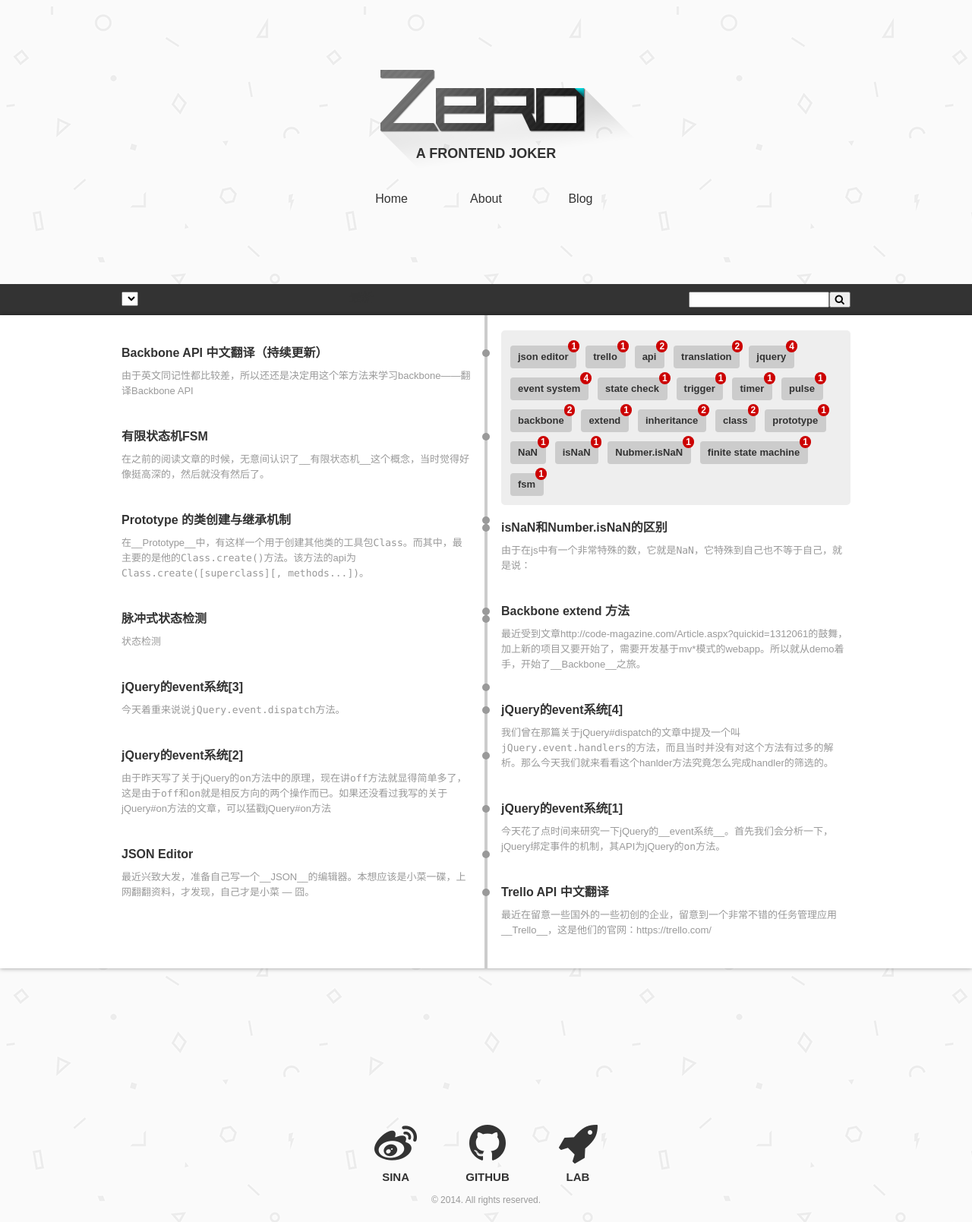
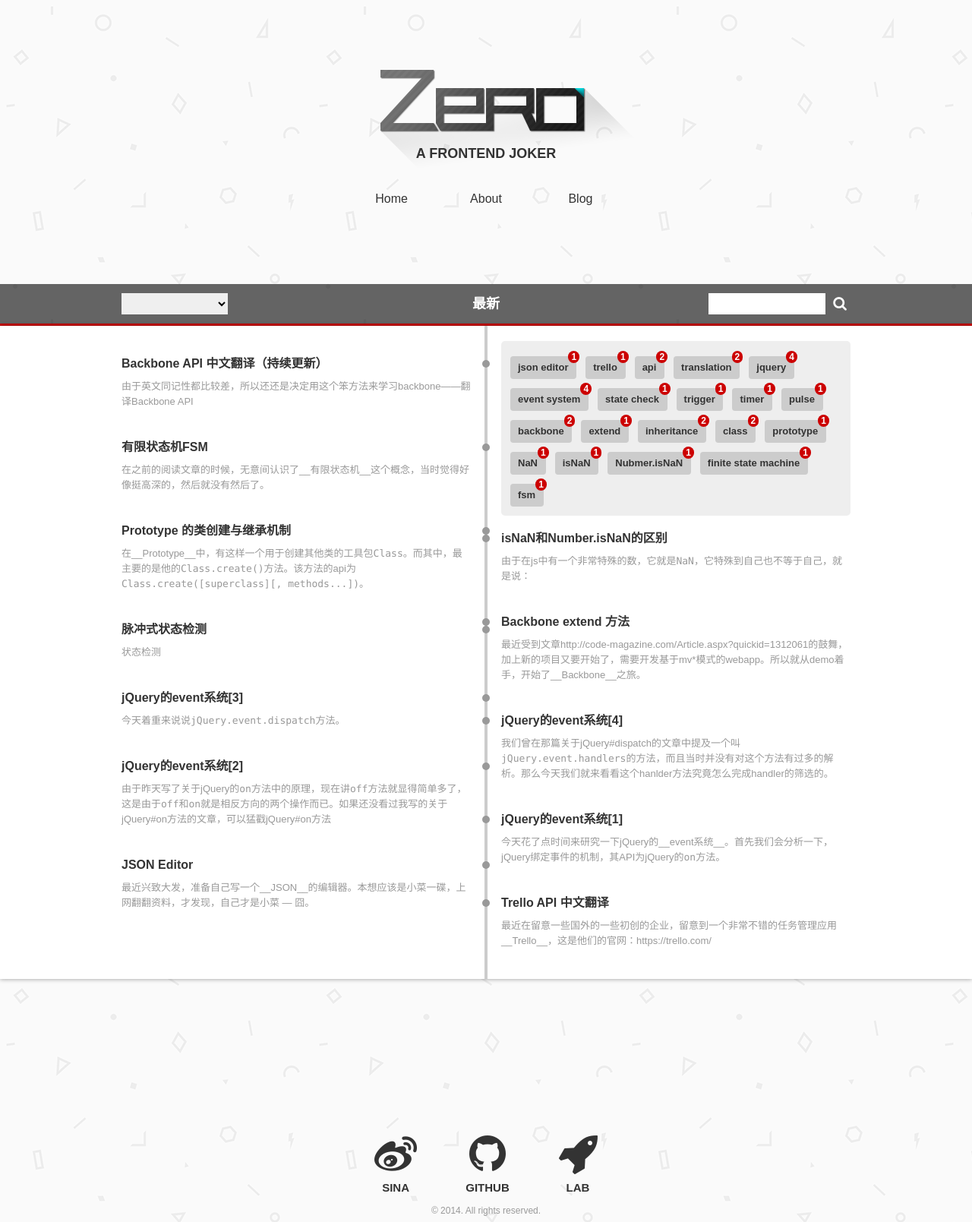
Before and after one commit to lizzz0523/lizzz0523.github.io, a Jekyll site: the page built from blog.html, in a window 1280 px wide. Shown: the whole page at 76% size. Built offline with Jekyll 4.4.1, drawn with Linux system fonts in a browser that asks for light colours; nearby versions of some CDN libraries; Markdown is read by kramdown in place of the engine named in the settings; comment, search, counter and statistics services are not loaded.

Commit message:
update style

```diff
--- a/blog.html
+++ b/blog.html
@@ -8,14 +8,14 @@ scripts: [jquery-1.8.2.min, underscore-min, backbone-min, blog, tag]
     <!-- post toolbar start -->
     <div class="toolbar">
         <div class="tb_inner cfx ac">
-            <div class="tb_left tb_col">
+            <div class="tb_left tb_side">
                 <form>
-                    <div class="cfx"><select id="category-list"></select></div>
+                    <div><select id="category-list"></select></div>
                 </form>
             </div>
-            <div class="tb_right tb-col">
+            <div class="tb_right tb_side">
                 <form>
-                    <div class="cfx"><input type="text"><button><i class="fa fa-search"></i></button></div>
+                    <div><input type="text"><button><i class="fa fa-search"></i></button></div>
                 </form>
             </div>
             <div class="tb_mid">
--- a/css/zero.css
+++ b/css/zero.css
@@ -314,8 +314,54 @@ a, a:hover {
 /* toolbar */
 
 .toolbar {
-    padding: 10px 0;
-    background-color: #333;
+    padding: 12px 0;
+    border-bottom: 3px solid #c00;
+    background-color: rgba(0, 0, 0, 0.6);
+    color: white;
+}
+
+.toolbar button,
+.toolbar input,
+.toolbar select {
+    display: inline-block;
+    +display: inline;
+    +zoom: 1;
+    margin: 0;
+    padding: 0;
+    border: none;
+    outline: none;
+    vertical-align: top;
+}
+
+.toolbar button {
+    margin-left: 5px;
+    width: 28px;
+    height: 28px;
+    line-height: 28px;
+    font-size: 19px;
+    color: white;
+    background: none;
+    cursor: pointer;
+}
+
+.toolbar input {
+    padding: 2px;
+    width: 150px;
+    height: 24px;
+    line-height: 24px;
+}
+
+.toolbar select {
+    width: 140px;
+    height: 28px;
+    line-height: 28px;
+}
+
+.toolbar h3 {
+    line-height: 28px;
+    color: white;
+    font-size: 18px;
+    font-weight: bold;
 }
 
 .toolbar .tb_inner {
@@ -323,23 +369,26 @@ a, a:hover {
     padding: 0 300px;
 }
 
-.toolbar .tb_col {
+.toolbar .tb_side {
     width: 300px;
 }
 
 .toolbar .tb_mid {
     width: 100%;
     float: left;
+    text-align: center;
 }
 
 .toolbar .tb_left {
     margin-left: -300px;
     float: left;
+    text-align: left;
 }
 
 .toolbar .tb_right {
     margin-right: -300px;
     float: right;
+    text-align: right;
 }
 
 
```
